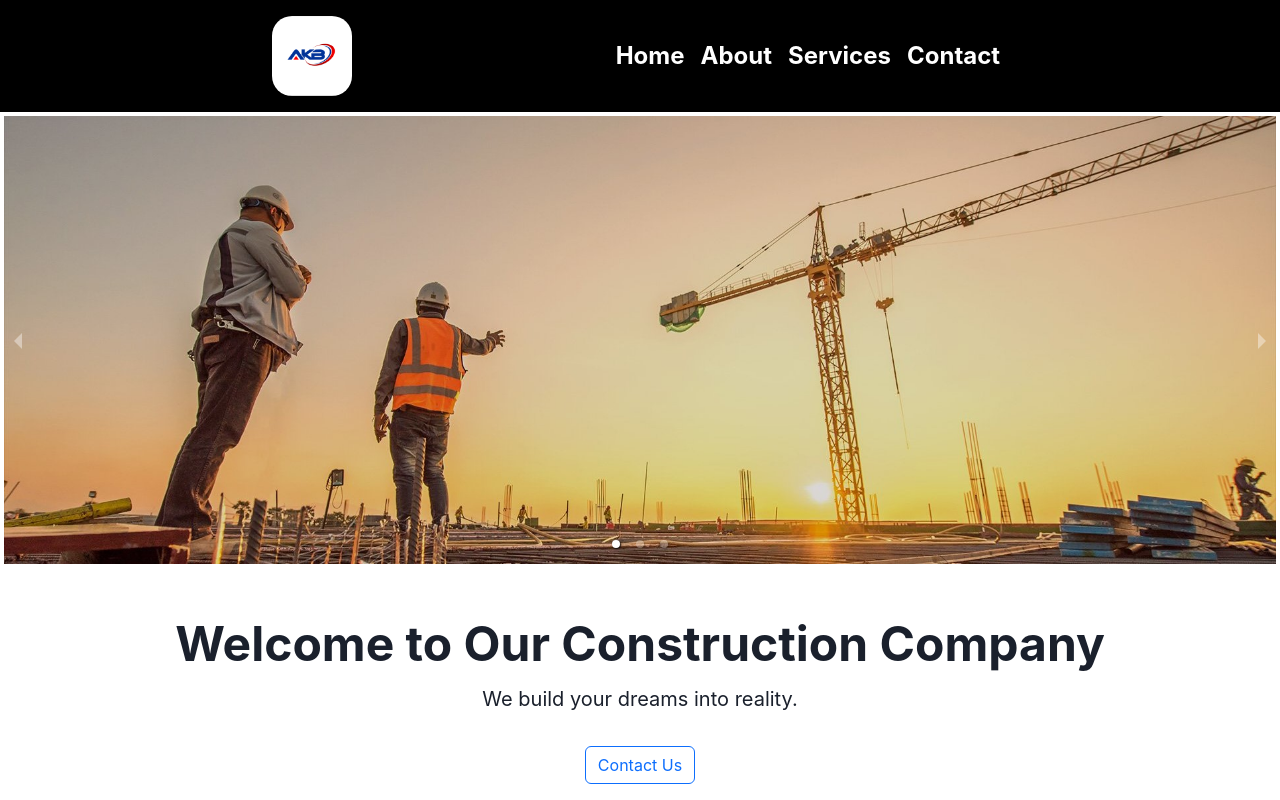
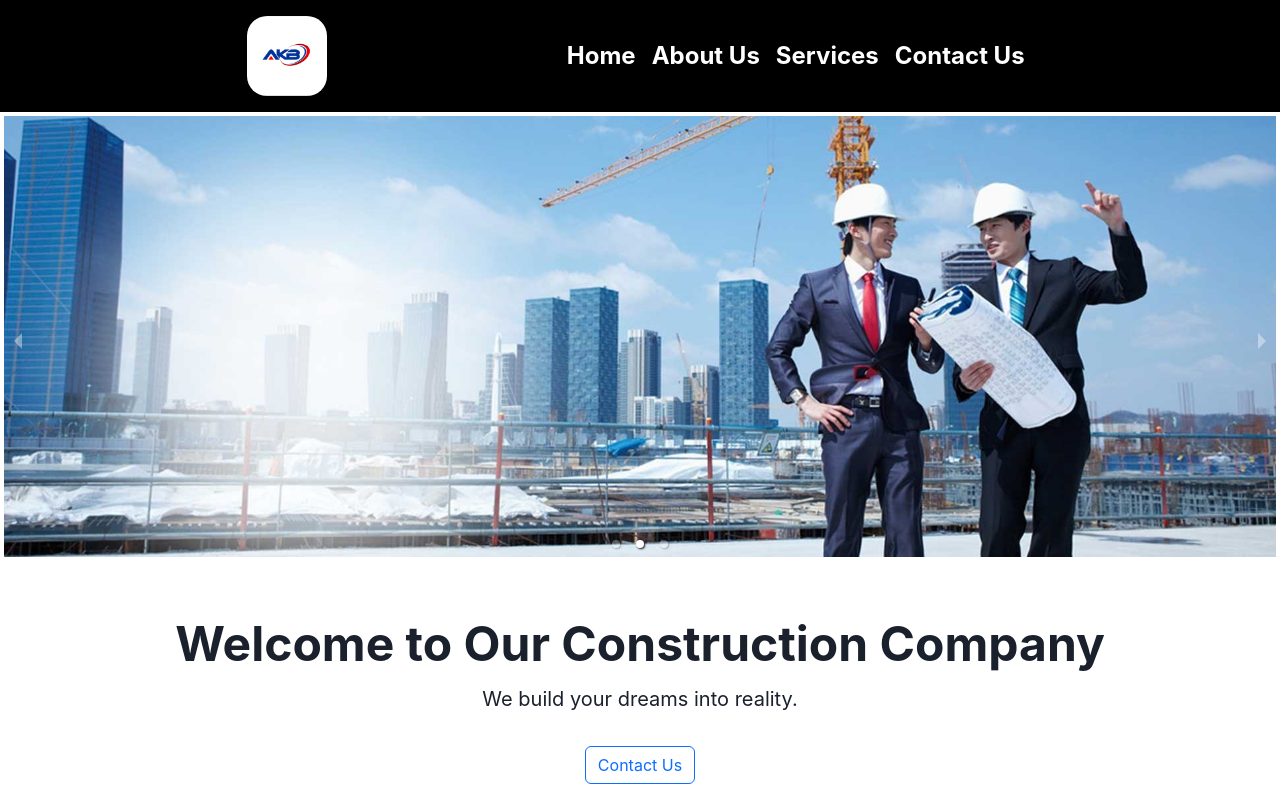
Before and after one commit to bazaiaimal/construction-app, a React (Vite) app: page / in a window 1280 px wide. Shown: the top 800 px of the page. Built offline with nearby package versions, Linux system fonts and the light colour scheme.

Commit message:
Nav links updated

```diff
--- a/src/websiteComponents/NavBar.tsx
+++ b/src/websiteComponents/NavBar.tsx
@@ -102,6 +102,7 @@ import {
 import { HamburgerIcon, CloseIcon } from "@chakra-ui/icons";
 import { Image } from "@chakra-ui/react";
 import Logo from "../assets/Images/akb.png";
+import { Link } from "react-router-dom";
 
 const Navbar: React.FC = () => {
   const { isOpen, onToggle } = useDisclosure();
@@ -122,9 +123,15 @@ const Navbar: React.FC = () => {
           alignItems="center"
         >
           <NavLink href="/home">Home</NavLink>
-          <NavLink href="/about">About</NavLink>
-          <NavLink href="/services">Services</NavLink>
-          <NavLink href="/contact">Contact</NavLink>
+          <NavLink href="/about">
+            <Link to="/about">About Us</Link>
+          </NavLink>
+          <NavLink href="/services">
+            <Link to="/services">Services</Link>
+          </NavLink>
+          <NavLink href="/contact">
+            <Link to="/contact">Contact Us</Link>
+          </NavLink>
         </Box>
       </Flex>
     </Box>
--- a/src/websiteComponents/pageSliders/HomePageSlider.tsx
+++ b/src/websiteComponents/pageSliders/HomePageSlider.tsx
@@ -10,7 +10,13 @@ export const HomePageSlider = () => {
     <>
       <ChakraProvider theme={extendTheme(theme)}>
         <Box p={1} className="img-fluid">
-          <Carousel showThumbs={false} showStatus={false} infiniteLoop={true}>
+          <Carousel
+            showThumbs={false}
+            showStatus={false}
+            infiniteLoop={true}
+            autoPlay={true}
+            interval={3000}
+          >
             <div>
               <img src={slider1} alt="Image 1" />
             </div>
@@ -26,28 +32,3 @@ export const HomePageSlider = () => {
     </>
   );
 };
-
-// ImageSlider.js
-
-// import { ChakraProvider, Box } from "@chakra-ui/react";
-// import { Key } from "react";
-// import { Carousel } from "react-responsive-carousel";
-// import "react-responsive-carousel/lib/styles/carousel.min.css";
-
-// const HomePageSlider = ({ images }: any) => {
-//   return (
-//     <ChakraProvider>
-//       <Box p={5}>
-//         <Carousel showThumbs={false} showStatus={false} infiniteLoop={true}>
-//           {images.map((image, index) => (
-//             <div key={index}>
-//               <img src={image.src} alt={image.alt} />
-//             </div>
-//           ))}
-//         </Carousel>
-//       </Box>
-//     </ChakraProvider>
-//   );
-// };
-
-// export default HomePageSlider;
```
